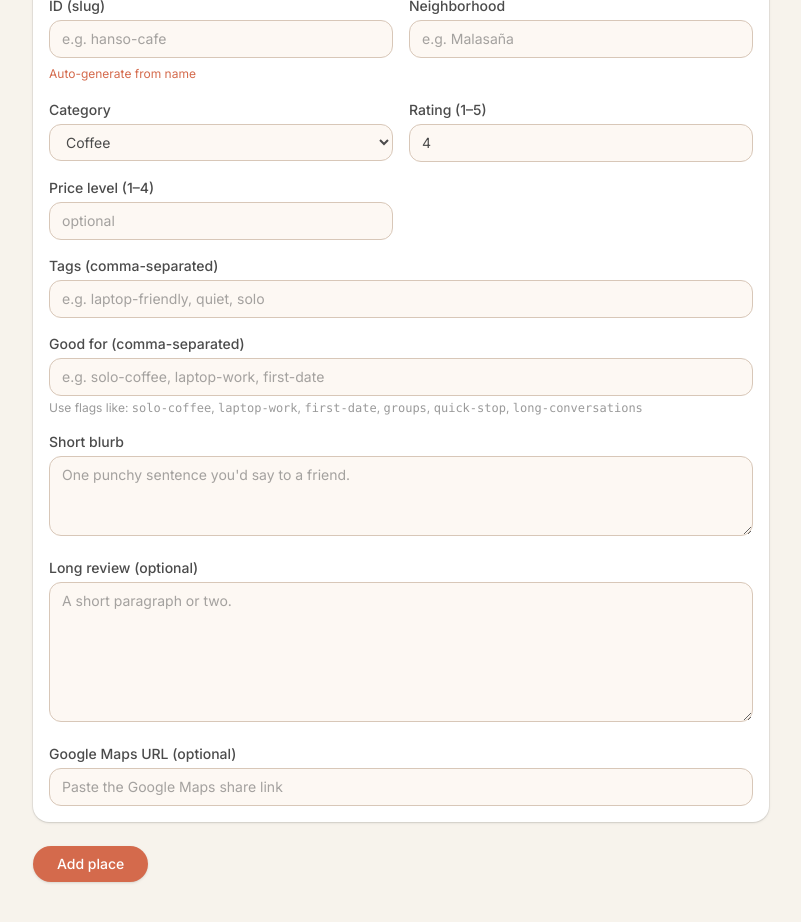
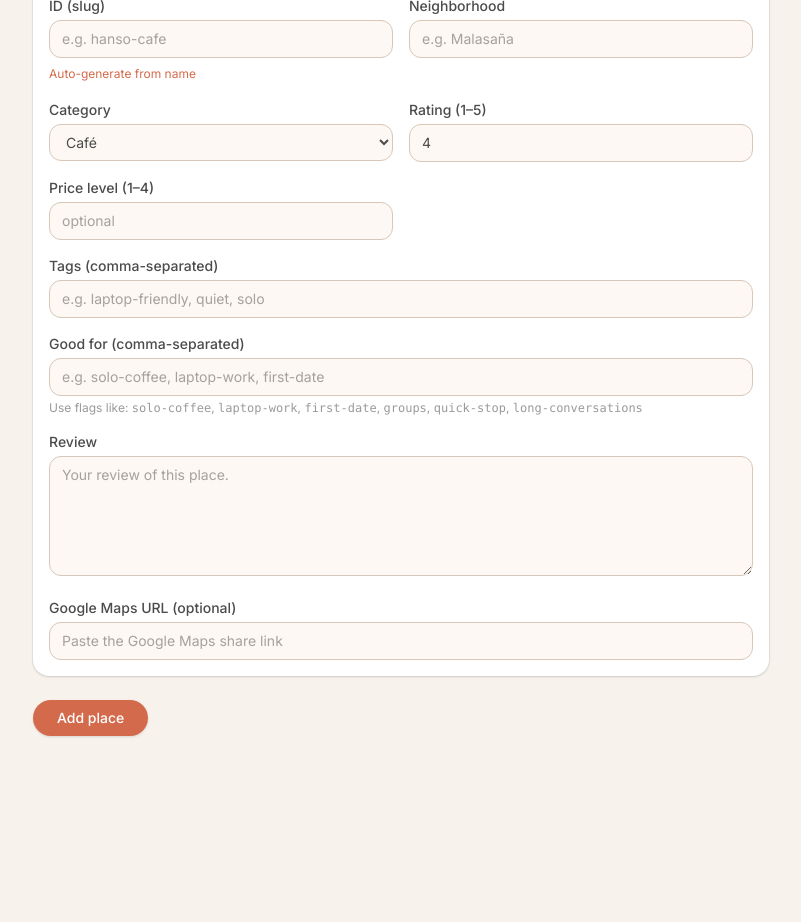
Before and after one commit to sakhnoukh/madrid-guide, a Next.js app: page /admin/add in a window 1280 px wide. Shown: the part 420-1342 px from the top of the page, without its empty margins (239-1040 px from the left). After the commit the page ends 1236 px from the top, so only its background shows below. Built offline with nearby package versions, Linux system fonts and the light colour scheme; a web font is replaced by a local one.

Commit message:
feat: add links/media to places, rename shortBlurb to review, remove longReview

```diff
--- a/app/admin/add/page.tsx
+++ b/app/admin/add/page.tsx
@@ -2,7 +2,7 @@
 
 import { useState } from "react";
 
-type Category = "coffee" | "restaurant" | "bar";
+type Category = "Restaurant" | "Bar" | "Café" | "Club" | "Brunch" | "Other";
 
 function slugify(input: string) {
   return input
@@ -19,13 +19,12 @@ export default function AdminAddPlacePage() {
   const [name, setName] = useState("");
   const [id, setId] = useState("");
   const [neighborhood, setNeighborhood] = useState("");
-  const [category, setCategory] = useState<Category>("coffee");
+  const [category, setCategory] = useState<Category>("Café");
   const [rating, setRating] = useState(4.0);
   const [priceLevel, setPriceLevel] = useState<number | "">("");
   const [tags, setTags] = useState(""); // comma-separated
   const [goodFor, setGoodFor] = useState(""); // comma-separated
-  const [shortBlurb, setShortBlurb] = useState("");
-  const [longReview, setLongReview] = useState("");
+  const [review, setReview] = useState("");
   const [googleMapsUrl, setGoogleMapsUrl] = useState("");
 
   const [status, setStatus] = useState<string | null>(null);
@@ -57,8 +56,7 @@ export default function AdminAddPlacePage() {
         .split(",")
         .map((g) => g.trim())
         .filter(Boolean),
-      shortBlurb,
-      longReview: longReview || undefined,
+      review,
       googleMapsUrl: googleMapsUrl || undefined,
     };
 
@@ -79,13 +77,12 @@ export default function AdminAddPlacePage() {
         setName("");
         setId("");
         setNeighborhood("");
-        setCategory("coffee");
+        setCategory("Café");
         setRating(4.0);
         setPriceLevel("");
         setTags("");
         setGoodFor("");
-        setShortBlurb("");
-        setLongReview("");
+        setReview("");
         setGoogleMapsUrl("");
       }
     } catch (err: any) {
@@ -176,9 +173,12 @@ export default function AdminAddPlacePage() {
                 onChange={(e) => setCategory(e.target.value as Category)}
                 className="w-full rounded-xl border border-[#D8C7B8] bg-[#FDF8F3] px-3 py-2 text-sm outline-none focus:border-[#D46A4C]"
               >
-                <option value="coffee">Coffee</option>
-                <option value="restaurant">Restaurant</option>
-                <option value="bar">Bar</option>
+                <option value="Restaurant">Restaurant</option>
+                <option value="Bar">Bar</option>
+                <option value="Café">Café</option>
+                <option value="Club">Club</option>
+                <option value="Brunch">Brunch</option>
+                <option value="Other">Other</option>
               </select>
             </div>
 
@@ -243,23 +243,13 @@ export default function AdminAddPlacePage() {
             </div>
 
             <div className="sm:col-span-2">
-              <label className="mb-1 block text-sm font-medium">Short blurb</label>
+              <label className="mb-1 block text-sm font-medium">Review</label>
               <textarea
-                value={shortBlurb}
-                onChange={(e) => setShortBlurb(e.target.value)}
-                className="min-h-[80px] w-full rounded-xl border border-[#D8C7B8] bg-[#FDF8F3] px-3 py-2 text-sm outline-none focus:border-[#D46A4C]"
-                placeholder="One punchy sentence you'd say to a friend."
+                value={review}
+                onChange={(e) => setReview(e.target.value)}
+                className="min-h-[120px] w-full rounded-xl border border-[#D8C7B8] bg-[#FDF8F3] px-3 py-2 text-sm outline-none focus:border-[#D46A4C]"
+                placeholder="Your review of this place."
                 required
-              />
-            </div>
-
-            <div className="sm:col-span-2">
-              <label className="mb-1 block text-sm font-medium">Long review (optional)</label>
-              <textarea
-                value={longReview}
-                onChange={(e) => setLongReview(e.target.value)}
-                className="min-h-[140px] w-full rounded-xl border border-[#D8C7B8] bg-[#FDF8F3] px-3 py-2 text-sm outline-none focus:border-[#D46A4C]"
-                placeholder="A short paragraph or two."
               />
             </div>
 
--- a/app/admin/edit/[id]/page.tsx
+++ b/app/admin/edit/[id]/page.tsx
@@ -18,6 +18,8 @@ export default async function AdminEditPage({ params }: PageProps) {
     ...place,
     tags: JSON.parse(place.tags) as string[],
     goodFor: place.goodFor ? (JSON.parse(place.goodFor) as string[]) : [],
+    links: place.links ? JSON.parse(place.links) : [],
+    media: place.media ? JSON.parse(place.media) : [],
   };
 
   return <AdminEditClient place={parsed} />;
--- a/app/api/ingest/route.ts
+++ b/app/api/ingest/route.ts
@@ -75,8 +75,7 @@ type IngestBody = {
   rating?: number;
   tags?: string[];
   goodFor?: string[];
-  shortBlurb?: string;
-  longReview?: string;
+  review?: string;
 };
 
 export async function POST(req: Request) {
@@ -144,8 +143,8 @@ export async function POST(req: Request) {
   const tags = normalizeTags(body.tags) ?? [];
   const goodFor = normalizeGoodFor(body.goodFor) ?? [];
 
-  const shortBlurb =
-    body.shortBlurb?.trim() ||
+  const review =
+    body.review?.trim() ||
     `Added from Google Maps. I'll write a real note later.`;
 
   // Create a slug (id) based on name + neighborhood
@@ -176,8 +175,7 @@ export async function POST(req: Request) {
           rating: body.rating ?? existing.rating,
           tags: body.tags ? JSON.stringify(tags) : existing.tags,
           goodFor: body.goodFor ? JSON.stringify(goodFor) : existing.goodFor,
-          shortBlurb: body.shortBlurb ? shortBlurb : existing.shortBlurb,
-          longReview: body.longReview ? body.longReview : existing.longReview,
+          review: body.review ? review : existing.review,
           priceLevel:
             typeof details.priceLevel === "number" ? details.priceLevel : existing.priceLevel,
           primaryPhotoName: details.primaryPhotoName ?? existing.primaryPhotoName,
@@ -193,8 +191,7 @@ export async function POST(req: Request) {
           rating,
           tags: JSON.stringify(tags),
           goodFor: goodFor.length ? JSON.stringify(goodFor) : undefined,
-          shortBlurb,
-          longReview: body.longReview?.trim() || undefined,
+          review,
           priceLevel: typeof details.priceLevel === "number" ? details.priceLevel : undefined,
           googleMapsUrl: body.mapsUrl,
           googlePlaceId: placeId,
--- a/app/api/places/route.ts
+++ b/app/api/places/route.ts
@@ -7,15 +7,14 @@ type CreatePlaceBody = {
   id: string;
   name: string;
   neighborhood: string;
-  category: "coffee" | "restaurant" | "bar";
+  category: string;
 
   tags?: string[];
   goodFor?: string[];
 
   rating: number;
-  shortBlurb: string;
+  review: string;
 
-  longReview?: string;
   priceLevel?: number;
   googleMapsUrl?: string;
 };
@@ -50,14 +49,15 @@ export async function POST(req: Request) {
   }
 
   // Basic validation
-  const required = ["id", "name", "neighborhood", "category", "rating", "shortBlurb"] as const;
+  const required = ["id", "name", "neighborhood", "category", "rating", "review"] as const;
   for (const key of required) {
     if ((body as any)[key] === undefined || (body as any)[key] === "") {
       return new Response(`Missing field: ${key}`, { status: 400 });
     }
   }
 
-  if (!["coffee", "restaurant", "bar"].includes(body.category)) {
+  const validCategories = ["Restaurant", "Bar", "Café", "Club", "Brunch", "Other"];
+  if (!validCategories.includes(body.category)) {
     return new Response("Invalid category", { status: 400 });
   }
 
@@ -94,8 +94,7 @@ export async function POST(req: Request) {
         tags: JSON.stringify(tags),
         goodFor: goodFor.length ? JSON.stringify(goodFor) : undefined,
         rating: body.rating,
-        shortBlurb: body.shortBlurb.trim(),
-        longReview: body.longReview?.trim() || undefined,
+        review: body.review.trim(),
         priceLevel: body.priceLevel ?? undefined,
         googleMapsUrl: body.googleMapsUrl?.trim() || undefined,
       },
--- a/app/places/[id]/page.tsx
+++ b/app/places/[id]/page.tsx
@@ -56,10 +56,7 @@ export default async function PlaceDetailPage({ params }: PlaceDetailPageProps)
       {/* Header */}
       <header className="mb-6">
         <p className="mb-1 text-xs uppercase tracking-[0.2em] text-[#9A9A9A]">
-          {rawPlace.neighborhood} ·{" "}
-          {rawPlace.category === "coffee" && "Coffee"}
-          {rawPlace.category === "restaurant" && "Restaurant"}
-          {rawPlace.category === "bar" && "Bar"}
+          {rawPlace.neighborhood} · {rawPlace.category}
           {priceText && ` · ${priceText}`}
         </p>
         <h1 className="mb-3 font-serif text-3xl sm:text-4xl">
@@ -84,11 +81,7 @@ export default async function PlaceDetailPage({ params }: PlaceDetailPageProps)
       <div className="grid gap-10 md:grid-cols-[minmax(0,2fr)_minmax(0,1.2fr)]">
         {/* LEFT: review text */}
         <section className="space-y-4 text-sm sm:text-base text-[#4B4B4B]">
-          <p className="font-medium">{rawPlace.shortBlurb}</p>
-          <p className="text-[#4B4B4B]">
-            {rawPlace.longReview ??
-              "Longer review coming soon. For now: it's on this site, which already means I'd happily bring a friend here."}
-          </p>
+          <p>{rawPlace.review}</p>
         </section>
 
         {/* RIGHT: info card */}
--- a/components/AdminEditClient.tsx
+++ b/components/AdminEditClient.tsx
@@ -2,6 +2,8 @@
 
 import Link from "next/link";
 import { useState } from "react";
+
+type LinkItem = { label: string; url: string };
 
 type PlaceDTO = {
   id: string;
@@ -11,10 +13,11 @@ type PlaceDTO = {
   tags: string[];
   goodFor: string[];
   rating: number;
-  shortBlurb: string;
-  longReview?: string | null;
+  review: string;
   priceLevel?: number | null;
   googleMapsUrl?: string | null;
+  links?: LinkItem[] | null;
+  media?: string[] | null;
   published?: boolean;
   featured?: boolean;
 };
@@ -29,9 +32,10 @@ export function AdminEditClient({ place }: { place: PlaceDTO }) {
   const [priceLevel, setPriceLevel] = useState<number | "">(place.priceLevel ?? "");
   const [tags, setTags] = useState(place.tags.join(", "));
   const [goodFor, setGoodFor] = useState(place.goodFor.join(", "));
-  const [shortBlurb, setShortBlurb] = useState(place.shortBlurb);
-  const [longReview, setLongReview] = useState(place.longReview ?? "");
+  const [review, setReview] = useState(place.review);
   const [googleMapsUrl, setGoogleMapsUrl] = useState(place.googleMapsUrl ?? "");
+  const [links, setLinks] = useState<LinkItem[]>(place.links ?? []);
+  const [media, setMedia] = useState<string[]>(place.media ?? []);
 
   const [status, setStatus] = useState<string | null>(null);
   const [busy, setBusy] = useState(false);
@@ -52,9 +56,10 @@ export function AdminEditClient({ place }: { place: PlaceDTO }) {
       priceLevel: priceLevel === "" ? null : Number(priceLevel),
       tags: tags.split(",").map((t) => t.trim()).filter(Boolean),
       goodFor: goodFor.split(",").map((g) => g.trim()).filter(Boolean),
-      shortBlurb,
-      longReview,
+      review,
       googleMapsUrl: googleMapsUrl || null,
+      links,
+      media,
     };
 
     const res = await fetch(`/api/places/${place.id}`, {
@@ -236,15 +241,9 @@ export function AdminEditClient({ place }: { place: PlaceDTO }) {
             </div>
 
             <div className="sm:col-span-2">
-              <label className="mb-1 block text-sm font-medium">Short blurb</label>
-              <textarea value={shortBlurb} onChange={(e) => setShortBlurb(e.target.value)}
-                className="min-h-[90px] w-full rounded-xl border border-[#D8C7B8] bg-[#FDF8F3] px-3 py-2 text-sm outline-none focus:border-[#D46A4C]" />
-            </div>
-
-            <div className="sm:col-span-2">
-              <label className="mb-1 block text-sm font-medium">Long review</label>
-              <textarea value={longReview} onChange={(e) => setLongReview(e.target.value)}
-                className="min-h-[140px] w-full rounded-xl border border-[#D8C7B8] bg-[#FDF8F3] px-3 py-2 text-sm outline-none focus:border-[#D46A4C]" />
+              <label className="mb-1 block text-sm font-medium">Review</label>
+              <textarea value={review} onChange={(e) => setReview(e.target.value)}
+                className="min-h-[120px] w-full rounded-xl border border-[#D8C7B8] bg-[#FDF8F3] px-3 py-2 text-sm outline-none focus:border-[#D46A4C]" />
             </div>
 
             <div className="sm:col-span-2">
@@ -252,6 +251,93 @@ export function AdminEditClient({ place }: { place: PlaceDTO }) {
               <input value={googleMapsUrl} onChange={(e) => setGoogleMapsUrl(e.target.value)}
                 className="w-full rounded-xl border border-[#D8C7B8] bg-[#FDF8F3] px-3 py-2 text-sm outline-none focus:border-[#D46A4C]" />
             </div>
+          </div>
+        </div>
+
+        {/* LINKS */}
+        <div className="rounded-2xl bg-white p-4 shadow-sm ring-1 ring-black/5">
+          <h3 className="mb-3 font-medium">Related Links</h3>
+          <div className="space-y-2">
+            {links.map((link, i) => (
+              <div key={i} className="flex gap-2">
+                <input
+                  value={link.label}
+                  onChange={(e) => {
+                    const newLinks = [...links];
+                    newLinks[i] = { ...newLinks[i], label: e.target.value };
+                    setLinks(newLinks);
+                  }}
+                  placeholder="Label (e.g. Website)"
+                  className="w-1/3 rounded-xl border border-[#D8C7B8] bg-[#FDF8F3] px-3 py-2 text-sm outline-none focus:border-[#D46A4C]"
+                />
+                <input
+                  value={link.url}
+                  onChange={(e) => {
+                    const newLinks = [...links];
+                    newLinks[i] = { ...newLinks[i], url: e.target.value };
+                    setLinks(newLinks);
+                  }}
+                  placeholder="https://..."
+                  className="flex-1 rounded-xl border border-[#D8C7B8] bg-[#FDF8F3] px-3 py-2 text-sm outline-none focus:border-[#D46A4C]"
+                />
+                <button
+                  type="button"
+                  onClick={() => setLinks(links.filter((_, j) => j !== i))}
+                  className="px-3 text-red-500 hover:text-red-700"
+                >
+                  ×
+                </button>
+              </div>
+            ))}
+            <button
+              type="button"
+              onClick={() => setLinks([...links, { label: "", url: "" }])}
+              className="text-sm text-[#D46A4C] hover:underline"
+            >
+              + Add link
+            </button>
+          </div>
+        </div>
+
+        {/* MEDIA */}
+        <div className="rounded-2xl bg-white p-4 shadow-sm ring-1 ring-black/5">
+          <h3 className="mb-3 font-medium">Media (Photos/Videos)</h3>
+          <div className="space-y-2">
+            {media.map((url, i) => (
+              <div key={i} className="flex gap-2">
+                <input
+                  value={url}
+                  onChange={(e) => {
+                    const newMedia = [...media];
+                    newMedia[i] = e.target.value;
+                    setMedia(newMedia);
+                  }}
+                  placeholder="Image or video URL..."
+                  className="flex-1 rounded-xl border border-[#D8C7B8] bg-[#FDF8F3] px-3 py-2 text-sm outline-none focus:border-[#D46A4C]"
+                />
+                <button
+                  type="button"
+                  onClick={() => setMedia(media.filter((_, j) => j !== i))}
+                  className="px-3 text-red-500 hover:text-red-700"
+                >
+                  ×
+                </button>
+              </div>
+            ))}
+            {media.length > 0 && (
+              <div className="mt-3 flex flex-wrap gap-2">
+                {media.filter(Boolean).map((url, i) => (
+                  <img key={i} src={url} alt="" className="h-16 w-16 rounded-lg object-cover" />
+                ))}
+              </div>
+            )}
+            <button
+              type="button"
+              onClick={() => setMedia([...media, ""])}
+              className="text-sm text-[#D46A4C] hover:underline"
+            >
+              + Add media URL
+            </button>
           </div>
         </div>
 
--- a/components/PlaceCard.tsx
+++ b/components/PlaceCard.tsx
@@ -10,7 +10,7 @@ type PlaceCardPlace = {
   category: "Restaurant" | "Bar" | "Café" | "Club" | "Brunch" | "Other";
   tags: string[];
   rating: number;
-  shortBlurb: string;
+  review: string;
   googleMapsUrl?: string | null;
 };
 
@@ -48,8 +48,8 @@ export function PlaceCard({ place }: PlaceCardProps) {
             ))}
           </div>
 
-          {/* Short blurb */}
-          <p className="text-sm text-[#4B4B4B]">{place.shortBlurb}</p>
+          {/* Review */}
+          <p className="text-sm text-[#4B4B4B]">{place.review}</p>
         </div>
       </Link>
 
--- a/components/PlacesClient.tsx
+++ b/components/PlacesClient.tsx
@@ -11,8 +11,7 @@ type PlaceDTO = {
   tags: string[];
   goodFor?: string[] | null;
   rating: number;
-  shortBlurb: string;
-  longReview?: string | null;
+  review: string;
   priceLevel?: number | null;
   googleMapsUrl?: string | null;
 };
```
Also changed, not shown: app/api/places/[id]/route.ts (+11 -5 lines), 2 other files (tests, documents, lock files or other folders).
